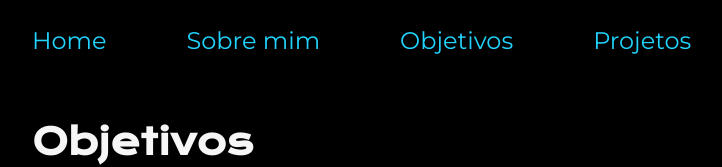
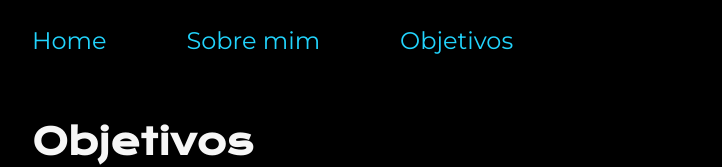
Before and after one commit to Ricardogonzaga98/portfolio, a plain HTML site: page objetivo.html in a window 1280 px wide. Shown: the top 167 px of the page, without its empty margins (160-882 px from the left). Drawn offline with nearby package versions, Linux system fonts and the light colour scheme.

Commit message:
Update objetivo.html

```diff
--- a/objetivo.html
+++ b/objetivo.html
@@ -13,7 +13,7 @@
             <a class="cabecalho_menu_link" href="index.html">Home</a>
             <a class="cabecalho_menu_link" href="about.html">Sobre mim</a>
             <a class="cabecalho_menu_link" href="objetivo.html">Objetivos</a>
-            <a class="cabecalho_menu_link" href="home.html">Projetos</a>
+
         </nav>
         </header>
         <main class="apresentacao">
```
